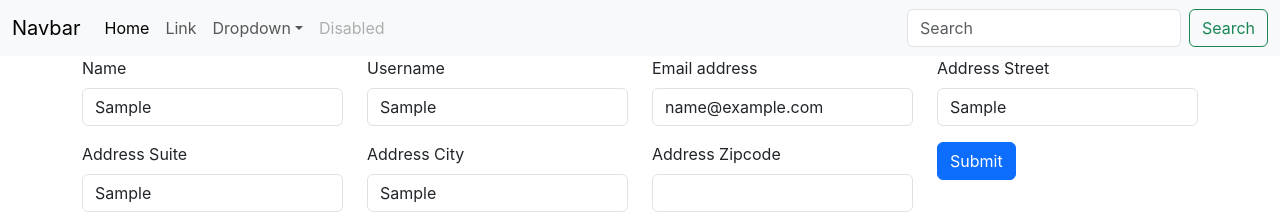
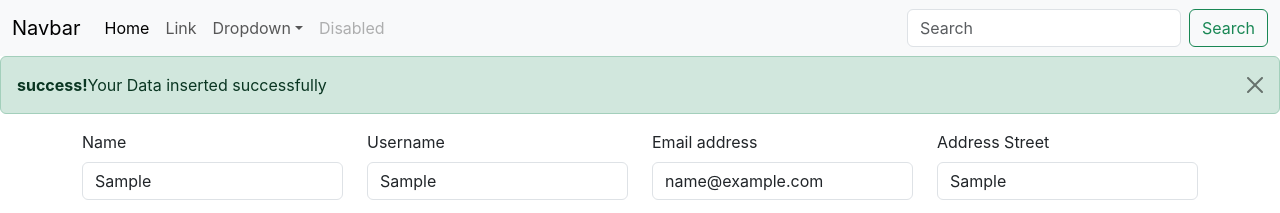
Before and after one commit to miznaansari/Internship, a React (Create React App) app: page / in a window 1280 px wide. Both pictures are taken after typing "Sample", "Sample", "name@example.com", "Sample", "Sample", "Sample" into the empty fields and a click on the button "Submit". Shown: the top 213 px of the page. Built offline with nearby package versions, Linux system fonts and the light colour scheme; no server answers.

Commit message:
Adding alert Feature when data create,delete and update

```diff
--- a/src/App.js
+++ b/src/App.js
@@ -1,17 +1,30 @@
 // import logo from './logo.svg';
+import { useState } from 'react';
 import './App.css';
+import Alert from './components/Alert';
 import Create from './components/Create';
 import Fetch from './components/Fetch';
 import Navbar from './components/Navbar';
 import UserState from './components/context/UserState';
 
 function App() {
+  const [alert, setalert] = useState(null)
+  const showalert = (a,b)=>{
+    setalert({
+      msg: a,
+      type: b
+    })
+    setInterval(() => {
+      setalert(null)
+    }, 5000);
+  }
   return (
     <>
     <Navbar/>
+    <Alert alert={alert} />
     <UserState>
-      <Create />
-    <Fetch />
+      <Create showalert={showalert} />
+    <Fetch showalert={showalert} />
     </UserState>
 
     </>
--- /dev/null
+++ b/src/components/Alert.js
@@ -0,0 +1,18 @@
+import React from 'react'
+
+const Alert = (props) => {
+    return (
+        <>
+            {props.alert ? (
+                <div class={`alert alert-${props.alert.type} alert-dismissible fade show`} role="alert">
+                    <strong>{props.alert.type}!</strong>{props.alert.msg}
+                    <button type="button" class="btn-close" data-bs-dismiss="alert" aria-label="Close"></button>
+                </div>
+            ) : (
+                <div className="mt-2"></div>
+            )}
+        </>
+    )
+}
+
+export default Alert
--- a/src/components/Create.js
+++ b/src/components/Create.js
@@ -1,7 +1,7 @@
 import React, { useContext, useState } from 'react'
 import UserContext from './context/UserContext';
 
-const Create = () => {
+const Create = (props) => {
     const { addUser } = useContext(UserContext); // Get addUser from context
     const [name, setName] = useState('');
     const [username, setUsername] = useState('');
@@ -16,6 +16,7 @@ const Create = () => {
     const handleSubmit = async (e) => {
         e.preventDefault();
         addUser(name,username,email,address);
+        props.showalert('Your Data inserted successfully','success');
 
     };
 
--- a/src/components/Fetch.js
+++ b/src/components/Fetch.js
@@ -1,7 +1,7 @@
 import React, { useContext, useState } from 'react';
 import UserContext from './context/UserContext';
 import Username from './Username';
-const Fetch = () => {
+const Fetch = (props) => {
     const { addUser, updateuser } = useContext(UserContext); // Get addUser from context
     const [update, setUpdate] = useState({
         id: '',
@@ -29,15 +29,18 @@ const Fetch = () => {
                 zipcode: singleitem.address.zipcode || ''
             }
         })
+
     }
     const handleUpdateOk = (e) => {
         e.preventDefault();
         updateuser(update.id, update);
         console.log(update.id)
+        props.showalert('Your Data updated successfully','success');
     }
 
     const handledelete = (id) => {
         userdelete(id);
+        props.showalert('Your Data deleted successfully','danger');
     }
 
     return (
```
